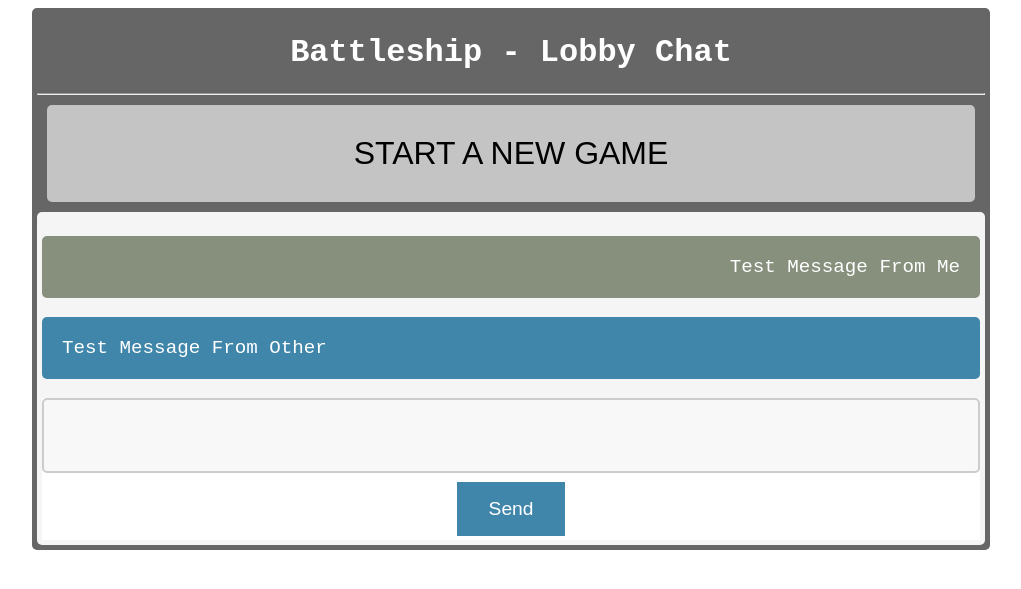
After one commit to aidan-lemay/Battleship_ISTE442, a PHP site: page /lobby.html in a window 1280 px wide. The commit adds this page. Shown: the top 589 px of the page, without its empty margins (129-1150 px from the left). Run offline with PHP 8.4, Linux system fonts and the light colour scheme.

Commit message:
Created Chat Page, Updated PHP MYSQL

```diff
--- /dev/null
+++ b/Client/assets/css/styles.css
@@ -0,0 +1,87 @@
+/* Battleship Palette Colors */
+:root {
+    --drkBlu: #4086AA;
+    --lteBlu: #91C3DC;
+    --drkGrn: #87907D;
+    --lteGrn: #AAB6A2;
+    --drkGry: #555555;
+    --lteGry: #666666;
+    --silver: #C4C4C4;
+}
+
+/* Default Classes */
+body {
+    text-align: center;
+    display: flex;
+    justify-content: center;
+    color: white;
+    font-family: 'Courier New', monospace;
+}
+textarea {
+    width: 100%;
+    height: 75px;
+    padding: 12px 20px;
+    box-sizing: border-box;
+    border: 2px solid #ccc;
+    border-radius: 5px;
+    background-color: #f8f8f8;
+    resize: none;
+    font-size: larger;
+}
+input[type=button],
+input[type=submit],
+input[type=reset] {
+    background-color: var(--drkBlu);
+    border: none;
+    color: white;
+    padding: 16px 32px;
+    text-decoration: none;
+    margin: 4px 2px;
+    cursor: pointer;
+    font-size: larger;
+}
+
+/* Custom Classes */
+.center-body {
+    width: 75%;
+    background-color: var(--lteGry);
+    border-radius: 5px;
+    padding: 5px;
+}
+.gameStart {
+    font-size: xx-large;
+    padding: 10px;
+    background-color: var(--silver);
+    border: none;
+    color: black;
+    text-decoration: none;
+    margin: 10px;
+    cursor: pointer;
+    border-radius: 5px;
+}
+.chatbox {
+    background-color: whitesmoke;
+    padding: 5px;
+    border-radius: 5px;
+    justify-content: flex-start;
+}
+.fromMe {
+    font-size: larger;
+    border-radius: 5px;
+    padding: 20px;
+    color: white;
+    background-color: var(--drkGrn);
+    text-align: right;
+}
+.fromOther {
+    font-size: larger;
+    border-radius: 5px;
+    padding: 20px;
+    color: white;
+    background-color: var(--drkBlu);
+    text-align: left;
+}
+.sendBox {
+    background-color: white;
+    width: 100%;
+}
--- /dev/null
+++ b/Client/lobby.html
@@ -0,0 +1,34 @@
+<!DOCTYPE html>
+<html lang="en">
+<head>
+    <meta charset="UTF-8">
+    <meta http-equiv="X-UA-Compatible" content="IE=edge">
+    <meta name="viewport" content="width=device-width, initial-scale=1.0">
+    <link rel="stylesheet" href="./assets/css/styles.css"></link>
+    <title>Battleship - Lobby</title>
+</head>
+<body>
+    <div class="center-body">
+        <h1>Battleship - Lobby Chat</h1>
+        <hr />
+
+        <div class="gameStart">
+            <button class="gameStart">START A NEW GAME</button>
+        </div>
+
+        <div class="chatbox">
+            <p class="fromMe">
+                Test Message From Me
+            </p>
+            <p class="fromOther">
+                Test Message From Other
+            </p>
+
+            <form class="sendBox" method="POST">
+                <textarea></textarea>
+                <input type="submit" value="Send">
+            </form>
+        </div>
+    </div>
+</body>
+</html>
```
Also changed, not shown: Client/classes/db.class.php (added, +22 -0 lines), Client/classes/variables.php (added, +36 -0 lines), Client/db/db.class.php (deleted, +0 -17 lines), Client/index.php (+8 -5 lines), Client/assets/img/palette.png (added).
